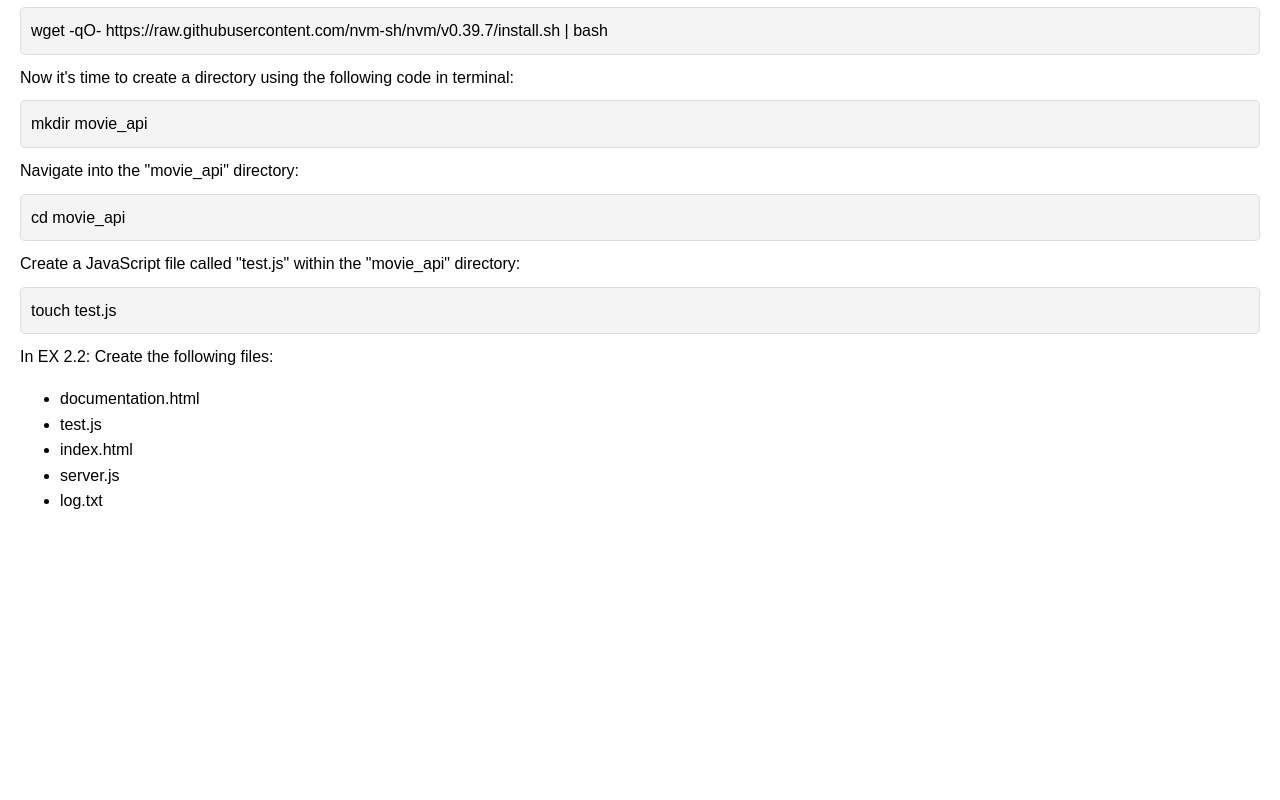
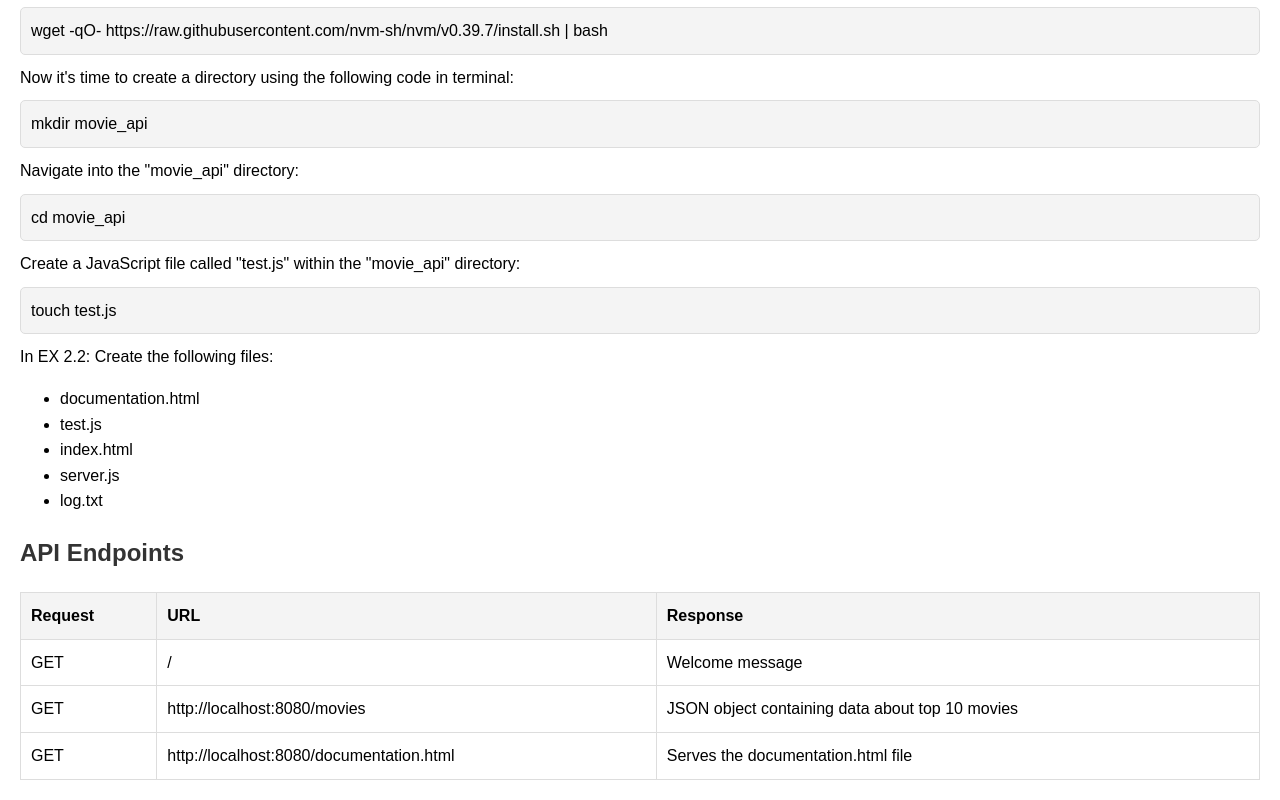
Before and after one commit to TirkarParth/movie_api, a website: page public/documentation.html in a window 1280 px wide. Shown: the part 515-1315 px from the top of the page. Before the commit the page ends 1049 px from the top, so only its background shows below. Drawn offline with Linux system fonts and the light colour scheme.

Commit message:
Set up project structure and files
Description:
Created the project structure with a public folder to store the documentation.html file. Updated the .gitignore file to ignore the node_modules directory.

```diff
--- a/public/documentation.html
+++ b/public/documentation.html
@@ -25,6 +25,19 @@
         }
         a {
             color: #3498db;
+        }
+        table {
+            width: 100%;
+            border-collapse: collapse;
+            margin: 20px 0;
+        }
+        th, td {
+            padding: 10px;
+            border: 1px solid #ddd;
+            text-align: left;
+        }
+        th {
+            background-color: #f4f4f4;
         }
     </style>
 </head>
@@ -82,5 +95,33 @@
         <li>server.js</li>
         <li>log.txt</li>
     </ul>
+
+    <h2>API Endpoints</h2>
+    <table>
+        <thead>
+            <tr>
+                <th>Request</th>
+                <th>URL</th>
+                <th>Response</th>
+            </tr>
+        </thead>
+        <tbody>
+            <tr>
+                <td>GET</td>
+                <td>/</td>
+                <td>Welcome message</td>
+            </tr>
+            <tr>
+                <td>GET</td>
+                <td>http://localhost:8080/movies</td>
+                <td>JSON object containing data about top 10 movies</td>
+            </tr>
+            <tr>
+                <td>GET</td>
+                <td>http://localhost:8080/documentation.html</td>
+                <td>Serves the documentation.html file</td>
+            </tr>
+        </tbody>
+    </table>
 </body>
 </html>
```
